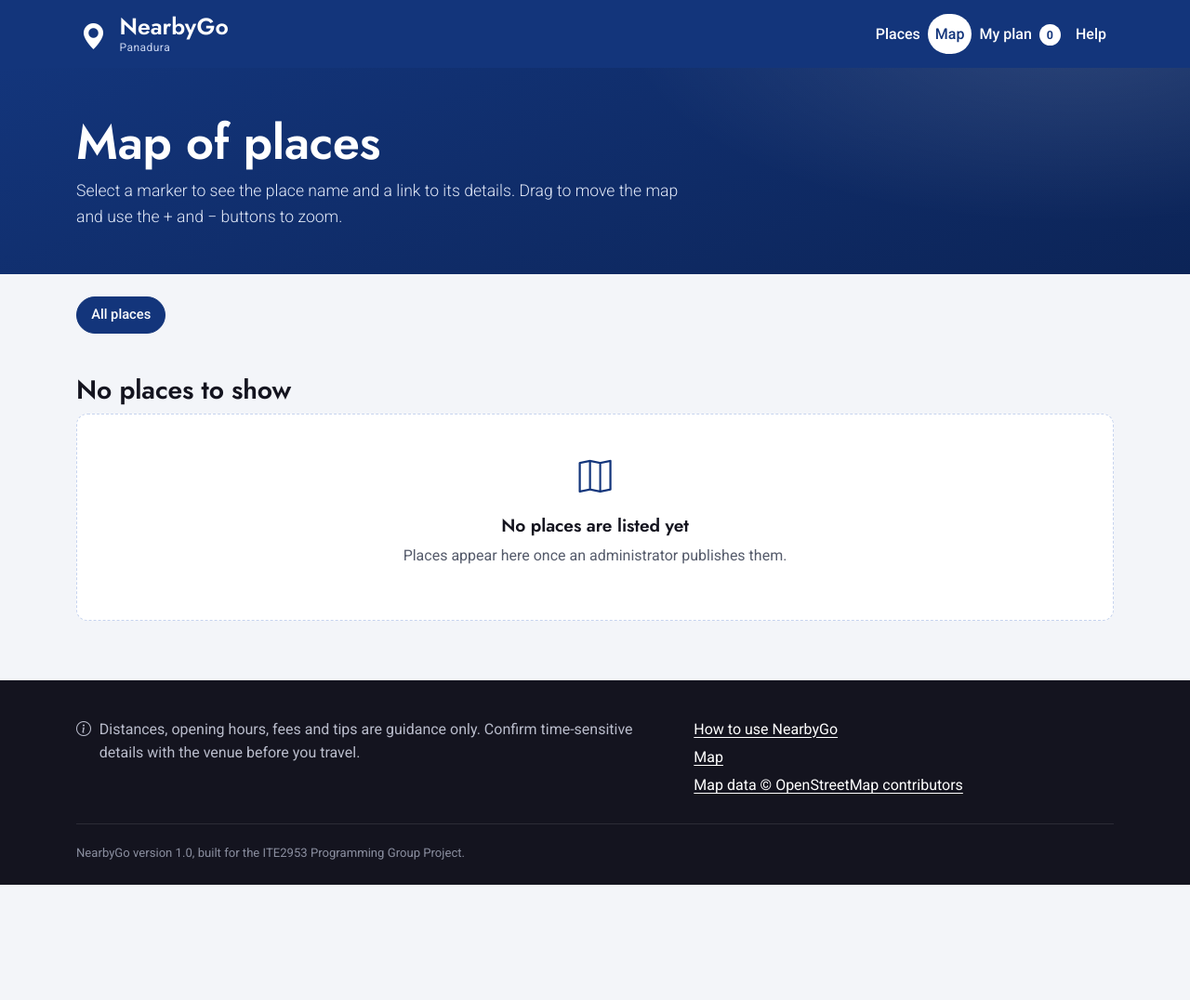
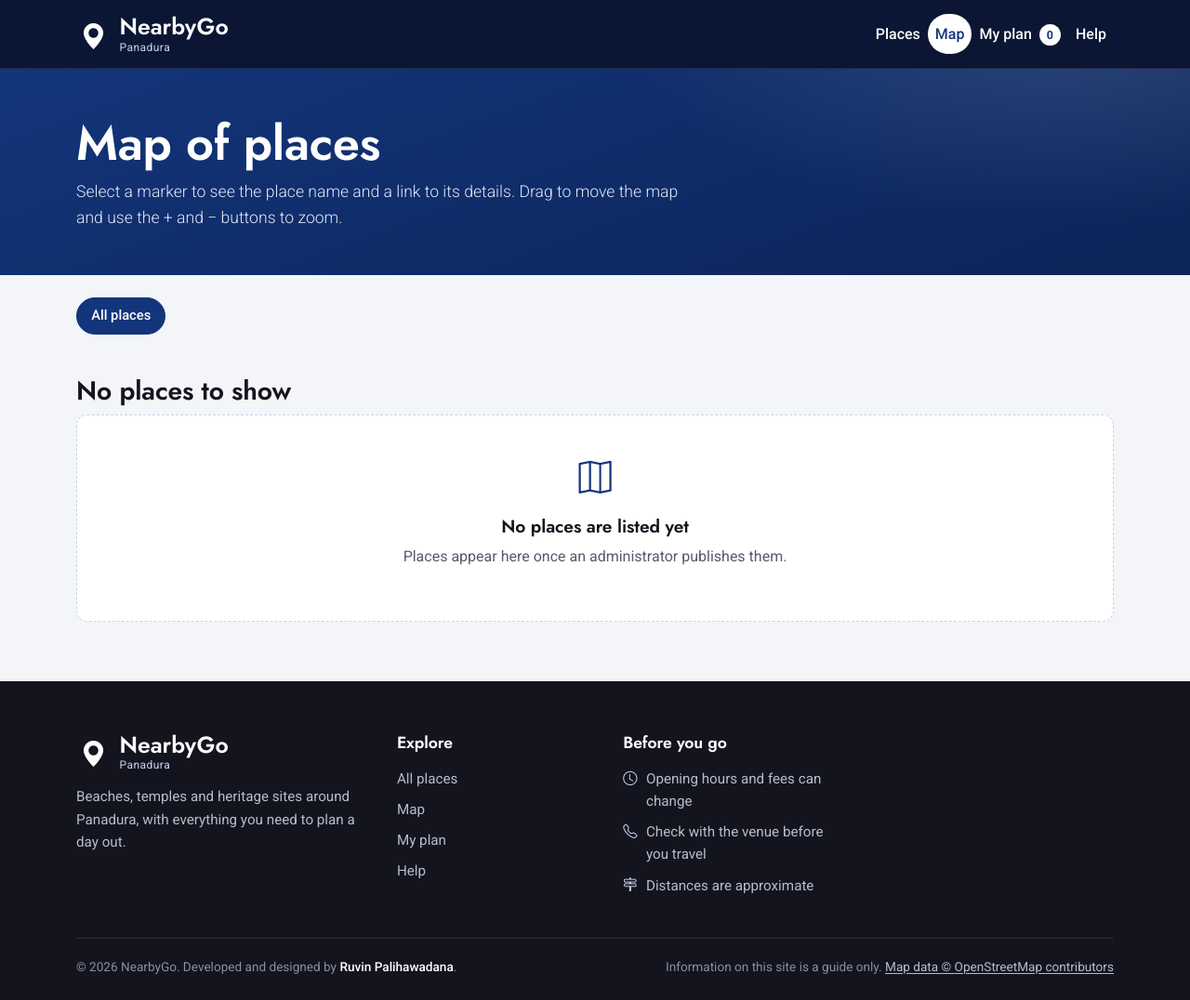
Before and after one commit to Ruvinology/nearbygo, a Django app: page /map/ in a window 1280 px wide. Shown: the whole page at 93% size. Before the commit the page ends 952 px from the top, so only its background shows below. Run offline with Django 5.2, Linux system fonts and the light colour scheme; data that the repository does not hold is empty; parts of the project's set-up code (start-up, migrations or seed data) failed here and were passed over; some libraries are stand-ins or nearby versions.

Commit message:
Darken navbar to separate it from the hero

```diff
--- a/places/context_processors.py
+++ b/places/context_processors.py
@@ -1,4 +1,6 @@
 from django.conf import settings
+
+from .models import Category
 
 
 def site_settings(request):
@@ -12,4 +14,5 @@ def site_settings(request):
             "attribution": config["MAP_ATTRIBUTION"],
         },
         "NEARBYGO_RADIUS_KM": config["RADIUS_KM"],
+        "footer_categories": Category.objects.filter(is_active=True).only("name", "slug"),
     }
--- a/static/css/nearbygo.css
+++ b/static/css/nearbygo.css
@@ -31,6 +31,7 @@
   /* Theme colours */
   --ng-primary: #13357b;        /* royal navy: header, buttons, links */
   --ng-primary-deep: #0c2457;   /* hover and pressed states */
+  --ng-navbar: #0a1633;         /* darker navy so the navbar stands apart from the banners */
   --ng-primary-tint: #e8eef9;   /* soft navy backgrounds */
   --ng-primary-line: #c6d3ee;   /* borders on tinted areas */
   --ng-on-primary-muted: #c9d5f0; /* secondary text on navy */
@@ -93,8 +94,8 @@ a { text-underline-offset: .18em; }
 .btn-outline-light-pill { --bs-btn-color: #fff; --bs-btn-border-color: rgba(255, 255, 255, .7); --bs-btn-hover-bg: rgba(255, 255, 255, .12); --bs-btn-hover-border-color: #fff; --bs-btn-hover-color: #fff; --bs-btn-active-bg: rgba(255, 255, 255, .2); --bs-btn-active-color: #fff; }
 .btn-link-details { --bs-btn-color: var(--ng-primary); --bs-btn-hover-color: var(--ng-primary-deep); padding-left: 0; text-decoration: underline; text-underline-offset: .2em; border-radius: .3rem; }
 
-/* Header: navy bar */
-.site-header { background: var(--ng-primary); color: #fff; }
+/* Header: darker navy bar, so it reads as separate from the navy banners below */
+.site-header { background: var(--ng-navbar); color: #fff; border-bottom: 1px solid rgba(255, 255, 255, .08); }
 .site-header .navbar { padding-block: .7rem; }
 .brand { display: flex; align-items: center; gap: .6rem; color: #fff; }
 .brand:hover, .brand:focus { color: #fff; }
@@ -315,15 +316,24 @@ a { text-underline-offset: .18em; }
 .help-steps li::before { content: counter(step); position: absolute; left: 0; top: 0; width: 2.2rem; height: 2.2rem; border-radius: 50%; display: grid; place-items: center; background: var(--ng-primary); font: 600 1rem/1 var(--ng-heading); color: #fff; }
 .help-steps h2 { font-size: 1.25rem; margin-bottom: .35rem; padding-top: .3rem; }
 
-/* Footer: near-black, as in the Travela template */
-.site-footer { flex-shrink: 0; background: var(--ng-dark); color: #b9bccb; padding: 2.5rem 0 1.5rem; margin-top: auto; }
-.site-footer a { color: #fff; }
-.site-footer a:hover { color: var(--ng-on-primary-muted); }
-.footer-grid { display: grid; gap: 1rem 2rem; }
-@media (min-width: 768px) { .footer-grid { grid-template-columns: 1.4fr 1fr; } }
-.footer-note { display: flex; gap: .55rem; margin: 0; max-width: 40rem; }
-.footer-links { list-style: none; padding: 0; margin: 0; display: grid; gap: .3rem; }
-.footer-small { margin: 1.75rem 0 0; padding-top: 1.25rem; border-top: 1px solid rgba(255, 255, 255, .1); font-size: .82rem; color: #8a8e9f; }
+/* Footer: near-black, four columns, as in the Travela template */
+.site-footer { flex-shrink: 0; background: var(--ng-dark); color: #b9bccb; padding: 3.5rem 0 1.5rem; margin-top: auto; font-size: .95rem; }
+.footer-grid { display: grid; gap: 2rem; grid-template-columns: minmax(0, 1fr); }
+@media (min-width: 576px) { .footer-grid { grid-template-columns: repeat(2, minmax(0, 1fr)); } }
+@media (min-width: 992px) { .footer-grid { grid-template-columns: 1.5fr 1fr 1.1fr 1.3fr; gap: 2.5rem; } }
+.footer-brand .brand { margin-bottom: 1rem; display: inline-flex; color: #fff; text-decoration: none; }
+.footer-brand p { max-width: 22rem; margin: 0; }
+.footer-title { font-family: var(--ng-heading); font-size: 1.1rem; font-weight: 600; color: #fff; margin-bottom: 1rem; }
+.footer-links, .footer-tips { list-style: none; padding: 0; margin: 0; display: grid; gap: .55rem; }
+.footer-links a { color: #b9bccb; text-decoration: none; }
+.footer-links a:hover, .footer-links a:focus-visible { color: #fff; text-decoration: underline; }
+.footer-tips li { display: flex; gap: .6rem; align-items: baseline; }
+.footer-tips i { color: var(--ng-on-primary-muted); }
+.footer-bottom { display: flex; flex-wrap: wrap; justify-content: space-between; gap: .5rem 2rem; margin-top: 2.75rem; padding-top: 1.25rem; border-top: 1px solid rgba(255, 255, 255, .1); font-size: .85rem; color: #8a8e9f; }
+.footer-bottom p { margin: 0; }
+.footer-bottom a { color: #b9bccb; }
+.footer-credit { color: #fff; font-weight: 500; }
+.footer-bottom a:hover { color: #fff; }
 
 @media (prefers-reduced-motion: reduce) {
   *, *::before, *::after { transition-duration: 0s !important; animation-duration: 0s !important; scroll-behavior: auto !important; }
--- a/templates/base.html
+++ b/templates/base.html
@@ -51,17 +51,49 @@
   <footer class="site-footer">
     <div class="container">
       <div class="footer-grid">
-        <p class="footer-note">
-          <i class="bi bi-info-circle" aria-hidden="true"></i>
-          Distances, opening hours, fees and tips are guidance only. Confirm time-sensitive details with the venue before you travel.
-        </p>
-        <ul class="footer-links">
-          <li><a href="{% url 'places:about' %}">How to use NearbyGo</a></li>
-          <li><a href="{% url 'places:map' %}">Map</a></li>
-          <li><a href="https://www.openstreetmap.org/copyright" rel="noopener">Map data &copy; OpenStreetMap contributors</a></li>
-        </ul>
+        <div class="footer-brand">
+          <a class="brand" href="{% url 'places:list' %}">
+            <span class="brand-mark" aria-hidden="true"><i class="bi bi-geo-alt-fill"></i></span>
+            <span class="brand-text">NearbyGo<span class="brand-sub">Panadura</span></span>
+          </a>
+          <p>Beaches, temples and heritage sites around Panadura, with everything you need to plan a day out.</p>
+        </div>
+
+        <nav aria-labelledby="footer-explore">
+          <h2 class="footer-title" id="footer-explore">Explore</h2>
+          <ul class="footer-links">
+            <li><a href="{% url 'places:list' %}">All places</a></li>
+            <li><a href="{% url 'places:map' %}">Map</a></li>
+            <li><a href="{% url 'planner:plan' %}">My plan</a></li>
+            <li><a href="{% url 'places:about' %}">Help</a></li>
+          </ul>
+        </nav>
+
+        {% if footer_categories %}
+        <nav aria-labelledby="footer-categories">
+          <h2 class="footer-title" id="footer-categories">Categories</h2>
+          <ul class="footer-links">
+            {% for category in footer_categories %}
+            <li><a href="{% url 'places:list' %}?category={{ category.slug|urlencode }}#places">{{ category.name }}</a></li>
+            {% endfor %}
+          </ul>
+        </nav>
+        {% endif %}
+
+        <div>
+          <h2 class="footer-title">Before you go</h2>
+          <ul class="footer-tips">
+            <li><i class="bi bi-clock" aria-hidden="true"></i> Opening hours and fees can change</li>
+            <li><i class="bi bi-telephone" aria-hidden="true"></i> Check with the venue before you travel</li>
+            <li><i class="bi bi-signpost-2" aria-hidden="true"></i> Distances are approximate</li>
+          </ul>
+        </div>
       </div>
-      <p class="footer-small">NearbyGo version 1.0, built for the ITE2953 Programming Group Project.</p>
+
+      <div class="footer-bottom">
+        <p>&copy; {% now "Y" %} NearbyGo. Developed and designed by <span class="footer-credit">Ruvin Palihawadana</span>.</p>
+        <p>Information on this site is a guide only. <a href="https://www.openstreetmap.org/copyright" rel="noopener">Map data &copy; OpenStreetMap contributors</a></p>
+      </div>
     </div>
   </footer>
 
```
Also changed, not shown: places/tests/test_views.py (+3 -3 lines), 1 other file.
